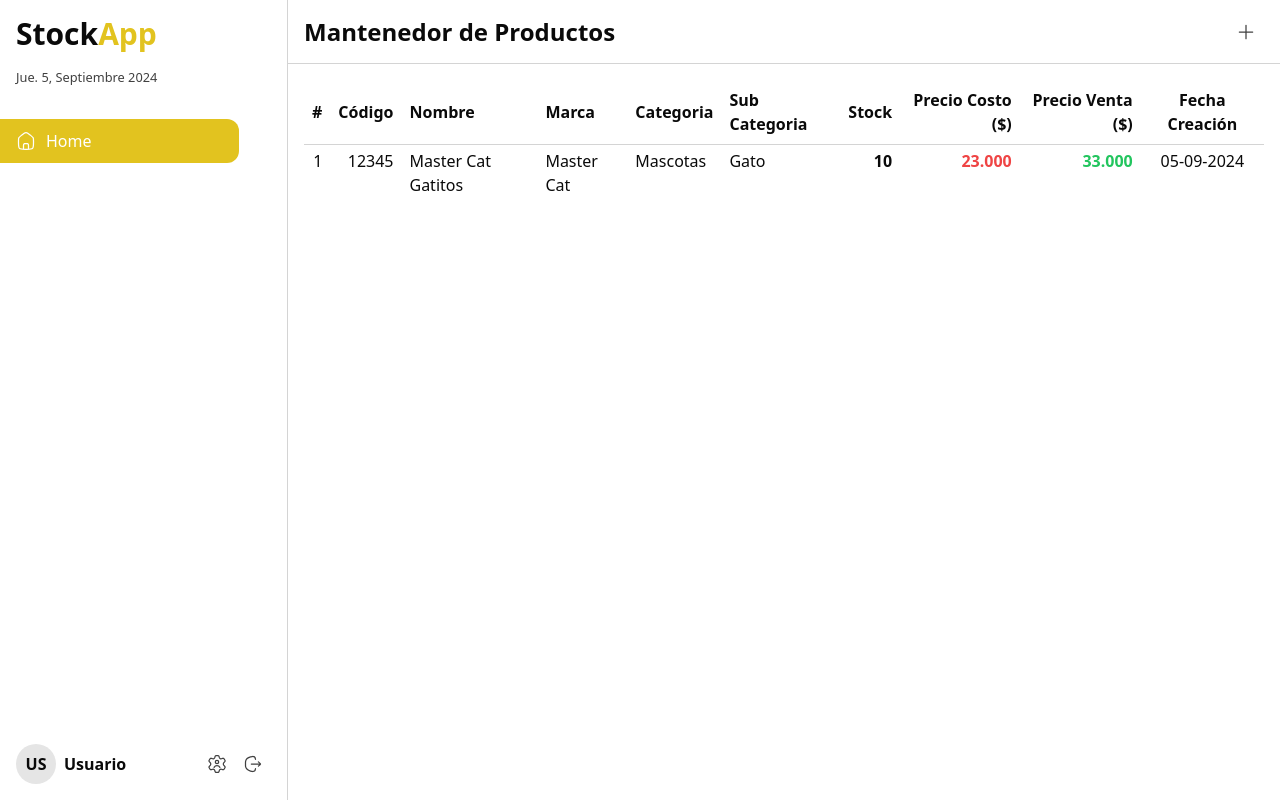
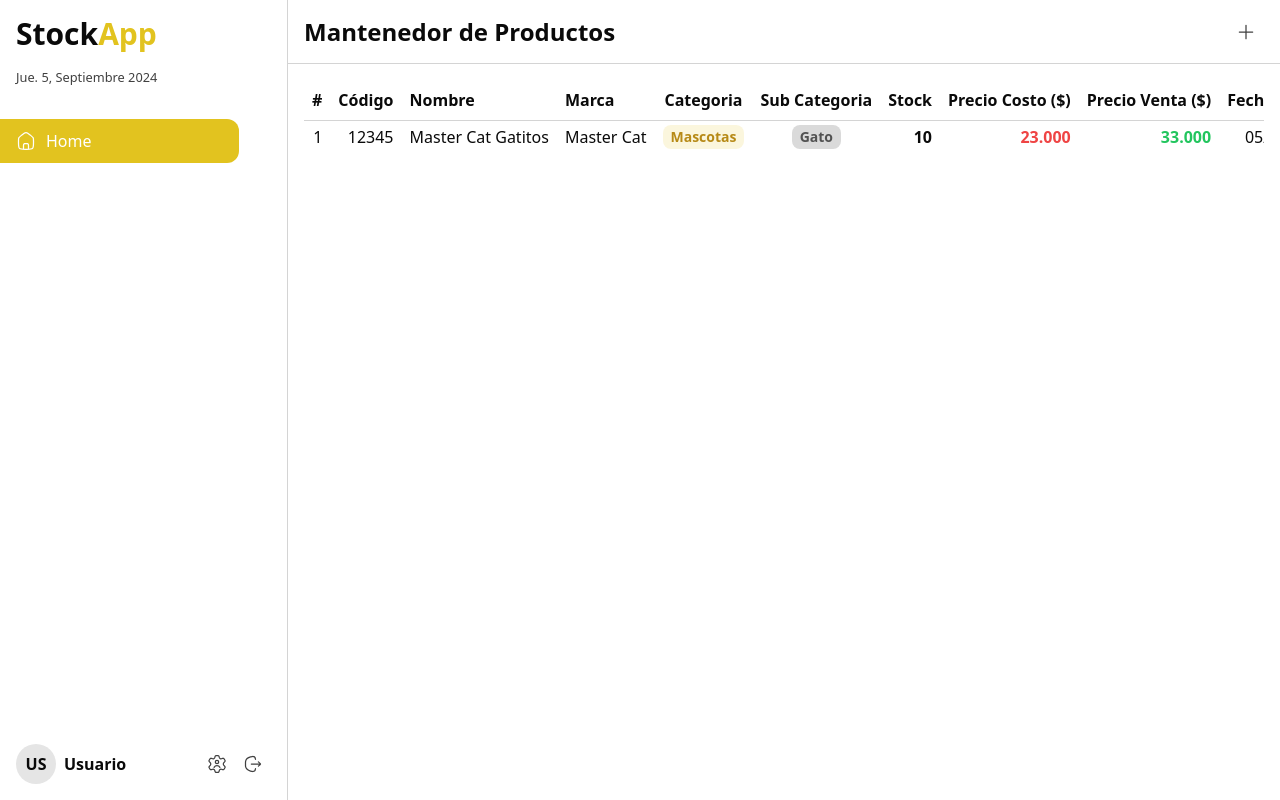
Before and after one commit to IraiDevPersonal/stock-webapp, a React (Vite) app: page /inicio in a window 1280 px wide. Built offline with nearby package versions, Linux system fonts and the light colour scheme.

Commit message:
update: mejoras a tabla de productos y nuevo componente Chip

```diff
--- /dev/null
+++ b/src/app/core/components/Chip.tsx
@@ -0,0 +1,79 @@
+import { createVariant, tw } from "@utils/functions/tailwind";
+import { Color } from "@utils/types";
+import { useId } from "react";
+
+type ChipVariant = "light" | "flat" | "bordered";
+
+type ChipProps = {
+	color?: Color;
+	variant?: ChipVariant;
+	label: React.ReactNode;
+	endContent?: JSX.Element;
+	startContent?: JSX.Element;
+	classNames?: Partial<{
+		wrapper: string;
+		label: string;
+	}>;
+};
+
+const Chip = ({
+	label,
+	classNames,
+	endContent,
+	startContent,
+	variant = "flat",
+	color = "default"
+}: ChipProps) => {
+	const id = useId();
+	return (
+		<label
+			htmlFor={id}
+			className={tw(
+				"flex items-center justify-center gap-2 rounded-lg text-sm w-max px-2 h-6",
+				chipVariant({ color, variant }),
+				classNames?.wrapper
+			)}
+		>
+			{startContent}
+			<span className={tw("font-semibold", classNames?.label)}>{label}</span>
+			{endContent}
+		</label>
+	);
+};
+
+export default Chip;
+
+const chipVariant = (props: { color: Color; variant: ChipVariant }) =>
+	createVariant<ChipVariant>({
+		...props,
+		input: {
+			flat: {
+				secondary: "bg-secondary/15 text-secondary-600",
+				warning: "bg-warning/15 text-warning",
+				primary: "bg-primary/15 text-primary-600",
+				success: "bg-success/15 text-success",
+				default: "bg-default/15 text-default-700",
+				danger: "bg-danger/15 text-danger",
+				info: "bg-info/15 text-info"
+			},
+			light: {
+				secondary: "text-secondary-600 bg-transparent",
+				warning: "text-warning bg-transparent",
+				primary: "text-primary-600 bg-transparent",
+				success: "text-success bg-transparent",
+				default: "text-default-700 bg-transparent",
+				danger: "text-danger bg-transparent",
+				info: "text-inf0 bg-transparent"
+			},
+			bordered: {
+				secondary:
+					"text-secondary-600 border-1 border-secondary bg-transparent",
+				warning: "text-warning border-1 border-warning bg-transparent",
+				primary: "text-primary-600 border-1 border-primary bg-transparent",
+				success: "text-success border-1 border-success bg-transparent",
+				default: "text-default-700 border-1 border-default bg-transparent",
+				danger: "text-danger border-1 border-danger bg-transparent",
+				info: "text-info border-1 border-info bg-transparent"
+			}
+		}
+	});
--- a/src/app/core/components/Table.tsx
+++ b/src/app/core/components/Table.tsx
@@ -16,7 +16,7 @@ type TableProps<T> = {
 		height: number;
 	};
 	classNames?: {
-		table?: string;
+		wrapper?: string;
 		column?: string;
 		emptyContent?: string;
 		filtersRow?: string;
@@ -40,7 +40,7 @@ function Table<T>({
 		<>
 			<TableVirtuoso
 				data={dataset}
-				className={classNames?.table}
+				className={classNames?.wrapper}
 				fixedFooterContent={() => renderFooter?.()}
 				itemContent={(idx, item) => children(item, idx)}
 				style={{ ...sizing, height: isEmpty ? 40 : (sizing?.height ?? 400) }}
@@ -57,9 +57,13 @@ function Table<T>({
 								<th
 									key={key}
 									className={tw(
-										"p-2 first-letter:uppercase",
+										"p-2 first-letter:uppercase whitespace-nowrap",
 										classNames?.column
 									)}
+									// style={{
+									// 	width,
+									// 	minWidth
+									// }}
 									{...column}
 								>
 									{children}
@@ -85,11 +89,15 @@ function Table<T>({
 
 export default Table;
 
-type TableCellProps = PropsWithChildren & JsxAtributtes["td"];
+type TableCellProps = PropsWithChildren &
+	JsxAtributtes["td"] & {
+		nowrap?: boolean;
+	};
 
 Table.Cell = function TableCell({
 	children,
 	className,
+	nowrap,
 	...props
 }: TableCellProps) {
 	return (
@@ -98,7 +106,8 @@ Table.Cell = function TableCell({
 			align="left"
 			className={tw(
 				"px-2 py-1 font-normal border-t border-default-300",
-				className
+				className,
+				nowrap && "whitespace-nowrap"
 			)}
 			{...props}
 		>
--- a/src/app/core/design-system/MaintainerTemplate.tsx
+++ b/src/app/core/design-system/MaintainerTemplate.tsx
@@ -48,6 +48,9 @@ const MaintainerTemplate = <T extends object>({
 				<Table
 					dataset={tableDataset}
 					columns={tableColumns}
+					classNames={{
+						wrapper: "overflow-auto"
+					}}
 					emptyContent="No hay items..."
 				>
 					{tableCells}
--- a/src/app/products/components/ProductRow.tsx
+++ b/src/app/products/components/ProductRow.tsx
@@ -4,6 +4,7 @@ import { getColAlign } from "@utils/functions/utilities";
 import { PRODUCTS_COLUMNS } from "../uitls/constants";
 import { displayFormatedNumber } from "@utils/functions/displayFormatedNumber";
 import { DateRepository } from "@utils/repositories/DateRepository";
+import Chip from "@app/core/components/Chip";
 
 type ProductRowProps = {
 	product: Product;
@@ -19,10 +20,36 @@ const ProductRow = ({ index, product }: ProductRowProps) => {
 		<>
 			<Table.Cell align={align("#" as any)}> {index + 1}</Table.Cell>
 			<Table.Cell align={align("code")}>{product.code}</Table.Cell>
-			<Table.Cell align={align("name")}>{product.name}</Table.Cell>
-			<Table.Cell align={align("brand")}>{product.brand}</Table.Cell>
-			<Table.Cell align={align("category")}>{product.category}</Table.Cell>
-			<Table.Cell align={align("type")}>{product.type}</Table.Cell>
+			<Table.Cell
+				nowrap
+				align={align("name")}
+			>
+				{product.name}
+			</Table.Cell>
+			<Table.Cell
+				nowrap
+				align={align("brand")}
+			>
+				{product.brand}
+			</Table.Cell>
+			<Table.Cell
+				nowrap
+				align={align("category")}
+			>
+				<Chip
+					label={product.category}
+					color="primary"
+				/>
+			</Table.Cell>
+			<Table.Cell
+				nowrap
+				align={align("subCategory")}
+			>
+				<Chip
+					label={product.subCategory}
+					color="secondary"
+				/>
+			</Table.Cell>
 			<Table.Cell
 				align={align("stock")}
 				className="font-bold"
@@ -30,12 +57,14 @@ const ProductRow = ({ index, product }: ProductRowProps) => {
 				{product.stock}
 			</Table.Cell>
 			<Table.Cell
+				nowrap
 				align={align("cost")}
 				className="font-bold text-danger"
 			>
 				{displayFormatedNumber(product.cost)}
 			</Table.Cell>
 			<Table.Cell
+				nowrap
 				align={align("price")}
 				className="font-bold text-success"
 			>
--- a/src/app/products/models/Product.ts
+++ b/src/app/products/models/Product.ts
@@ -1,13 +1,15 @@
+import { DateValue } from "@utils/types";
+
 export type Product = {
 	id: string;
 	code: number;
 	name: string;
 	brand: string;
 	stock: number;
-	type: string;
 	cost: number;
 	price: number;
 	image: string;
-	createdAt: Date;
 	category: string;
+	subCategory: string;
+	createdAt: DateValue;
 };
--- a/src/app/products/pages/ProductsPage.tsx
+++ b/src/app/products/pages/ProductsPage.tsx
@@ -3,6 +3,7 @@ import { v4 } from "uuid";
 import { Route } from "wouter";
 import { Product } from "../models/Product";
 import ProductMaintainer from "../components/ProductMaintainer";
+import dayjs from "dayjs";
 
 const ProductsPage = () => {
 	return (
@@ -21,11 +22,11 @@ const PRODUCTS: Product[] = [
 		name: "Master Cat Gatitos",
 		brand: "Master Cat",
 		category: "Mascotas",
-		type: "Gato",
+		subCategory: "Gato",
 		stock: 10,
 		cost: 23000,
 		price: 33000,
-		createdAt: new Date(),
+		createdAt: dayjs(),
 		image: ""
 	}
 ];
--- a/src/app/products/uitls/constants.ts
+++ b/src/app/products/uitls/constants.ts
@@ -6,8 +6,8 @@ export const PRODUCTS_COLUMNS: TableColumn<keyof Product>[] = [
 	{ align: "right", children: "Código", key: "code" },
 	{ align: "left", children: "Nombre", key: "name" },
 	{ align: "left", children: "Marca", key: "brand" },
-	{ align: "left", children: "Categoria", key: "category" },
-	{ align: "left", children: "Sub Categoria", key: "type" },
+	{ align: "center", children: "Categoria", key: "category" },
+	{ align: "center", children: "Sub Categoria", key: "subCategory" },
 	{ align: "right", children: "Stock", key: "stock" },
 	{ align: "right", children: "Precio Costo ($)", key: "cost" },
 	{ align: "right", children: "Precio Venta ($)", key: "price" },
--- a/src/utils/repositories/DateRepository.ts
+++ b/src/utils/repositories/DateRepository.ts
@@ -1,9 +1,10 @@
-import dayjs, { Dayjs } from "dayjs";
+import { DateValue } from "@utils/types";
+import dayjs from "dayjs";
 
 export class DateRepository {
-	private date: Dayjs;
+	private date: DateValue;
 
-	constructor(date: Dayjs = dayjs()) {
+	constructor(date: DateValue = dayjs()) {
 		this.date = date;
 	}
 
@@ -11,13 +12,13 @@ export class DateRepository {
 		date = this.date,
 		format
 	}: {
-		date?: Dayjs | Date;
+		date?: DateValue;
 		format: DateFormat;
 	}) {
 		return dayjs(date).format(DATE_FORMAT[format]);
 	}
 
-	getSeconds(date: Dayjs = this.date) {
+	getSeconds(date: DateValue = this.date) {
 		const time = this.parse({ date, format: "time_24" });
 		const [hours, minutes, seconds] = time.split(":").map(Number);
 		return hours * 3600 + minutes * 60 + seconds;
@@ -27,10 +28,10 @@ export class DateRepository {
 type DateFormat = keyof typeof DATE_FORMAT;
 
 const DATE_FORMAT = {
-	amd: "YYYY-MM-DD",
-	dma: "DD-MM-YYYY",
-	amdh: "YYYY-MM-DD",
-	dmah: "DD-MM-YYYY hh:mm",
+	amd: "YYYY/MM/DD",
+	dma: "DD/MM/YYYY",
+	amdh: "YYYY/MM/DD",
+	dmah: "DD/MM/YYYY hh:mm",
 	dmonth: "DD MMM",
 	time_24: "HH:mm:ss",
 	time_12: "hh:mm:ss",
```
Also changed, not shown: src/utils/types.ts (+9 -1 lines).
